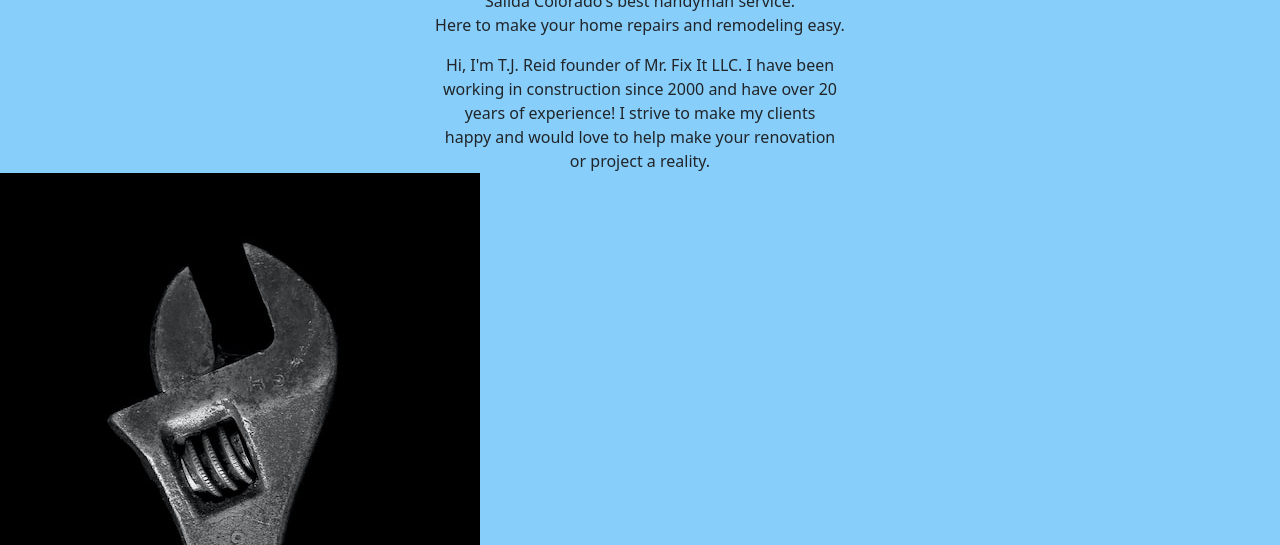
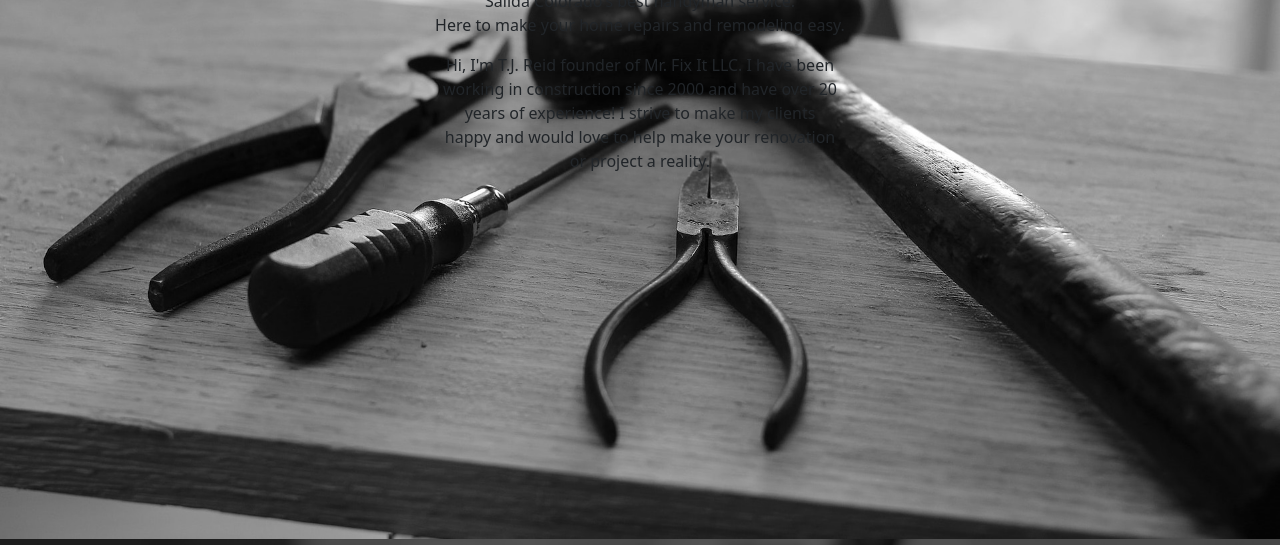
Before and after one commit to BitForgeCraftedCode/Mr-Fixit, a Gatsby site: page / in a window 1280 px wide. Shown: the part 123-668 px from the top of the page. Built offline with nearby package versions, Linux system fonts and the light colour scheme; Gatsby itself is replaced by a stand-in of ours.

Commit message:
experiment with bg img

```diff
--- a/src/components/hero.js
+++ b/src/components/hero.js
@@ -31,7 +31,7 @@
         style={{
           gridArea: "1/1",
           // You can set a maximum height for the image, if you wish.
-          // maxHeight: 600,
+          //maxHeight: 600,
         }}
 
         // This is a presentational image, so the alt should be an empty string
--- a/src/pages/index.js
+++ b/src/pages/index.js
@@ -14,7 +14,17 @@
     <main>
       <Layout>
         <Container fluid className="p-0">
-          <div style={{textAlign: "center"}}>
+
+
+          <div style={{textAlign: "center", position: "relative"}}>
+             <StaticImage
+              src="../images/hero-med.jpg"
+              alt="hero"
+              objectFit="cover"
+
+              layout="fullWidth"
+            />
+            <div style={{position: "absolute", top: "0", left: "50%", transform: "translateX(-50%)"}}>
               <h1>Mr. Fix It LLC.</h1>
               <p>Salida Colorado's best handyman service.<br/>Here to make your home repairs and remodeling easy.</p>
               <p style={{maxWidth: "400px", margin: "auto"}}>
@@ -23,15 +33,10 @@
                 help make your renovation or project a reality.
               </p>
             </div>
+          </div>
           <div>
-            <StaticImage
-              src="../images/small-test.jpg"
-              alt="hero"
-              objectFit="none"
-              width={480}
-              height={640}
-            />
-            {/*
+
+
               <Hero
               heroText="Mr. Fix It LLC."
               secondaryText="Salida Colorado's best handyman service."
@@ -39,10 +44,10 @@
               fourthText="Hi, I'm T.J. Reid founder of Mr. Fix It LLC. I have been working in construction since 2000
                 and have over 20 years of experience! I strive to make my clients happy and would love to
                 help make your renovation or project a reality."
-              heroImgRelPath="hero-test-med2.jpg">
+              heroImgRelPath="hero-med.jpg">
             </Hero>
 
-            */}
+
 
           </div>
           <h1 id="index-h1" className="text-center mb-4 mt-4">Mr. Fix It Services</h1>
```
Also changed, not shown: src/images/hero-lg-mob.jpg (added), src/images/hero-lg.jpg. Lines whose indentation alone changed are shown as unchanged.
